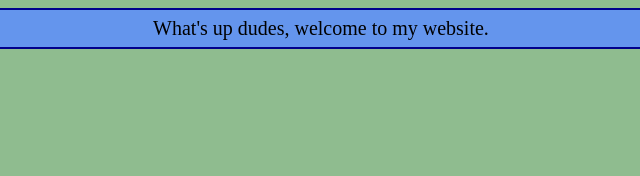
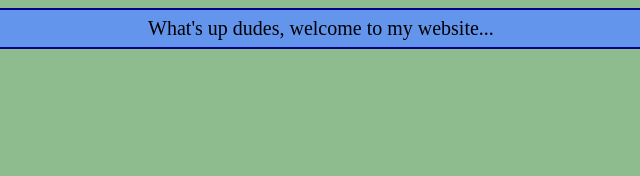
Before and after one commit to Trishna-23/JQuery-Project, a plain HTML site: page index.html in a window 1280 px wide. Shown: the full height of the page, 319-959 px from the left. Drawn offline with nearby package versions, Linux system fonts and the light colour scheme.

Commit message:
added elipses

```diff
--- a/index.html
+++ b/index.html
@@ -33,7 +33,7 @@
             </style>
             </head>
             <body style="background-color: DarkSeaGreen;">
-              <div id="flip">What's up dudes, welcome to my website.</div>
+              <div id="flip">What's up dudes, welcome to my website...</div>
               <div id="panel">Where it's all about me!</div>
 
               <h2>My Favorite...</h2>
```
